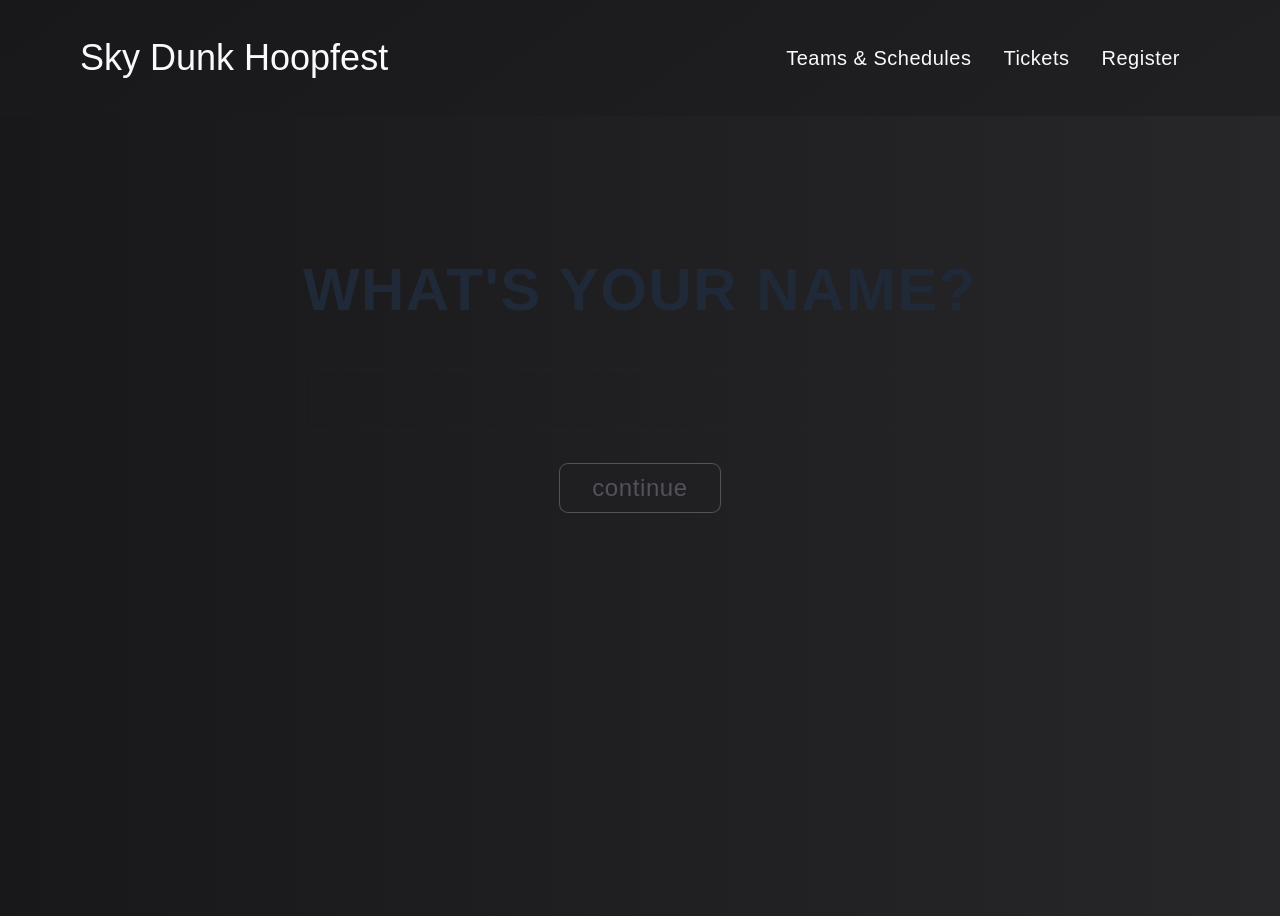
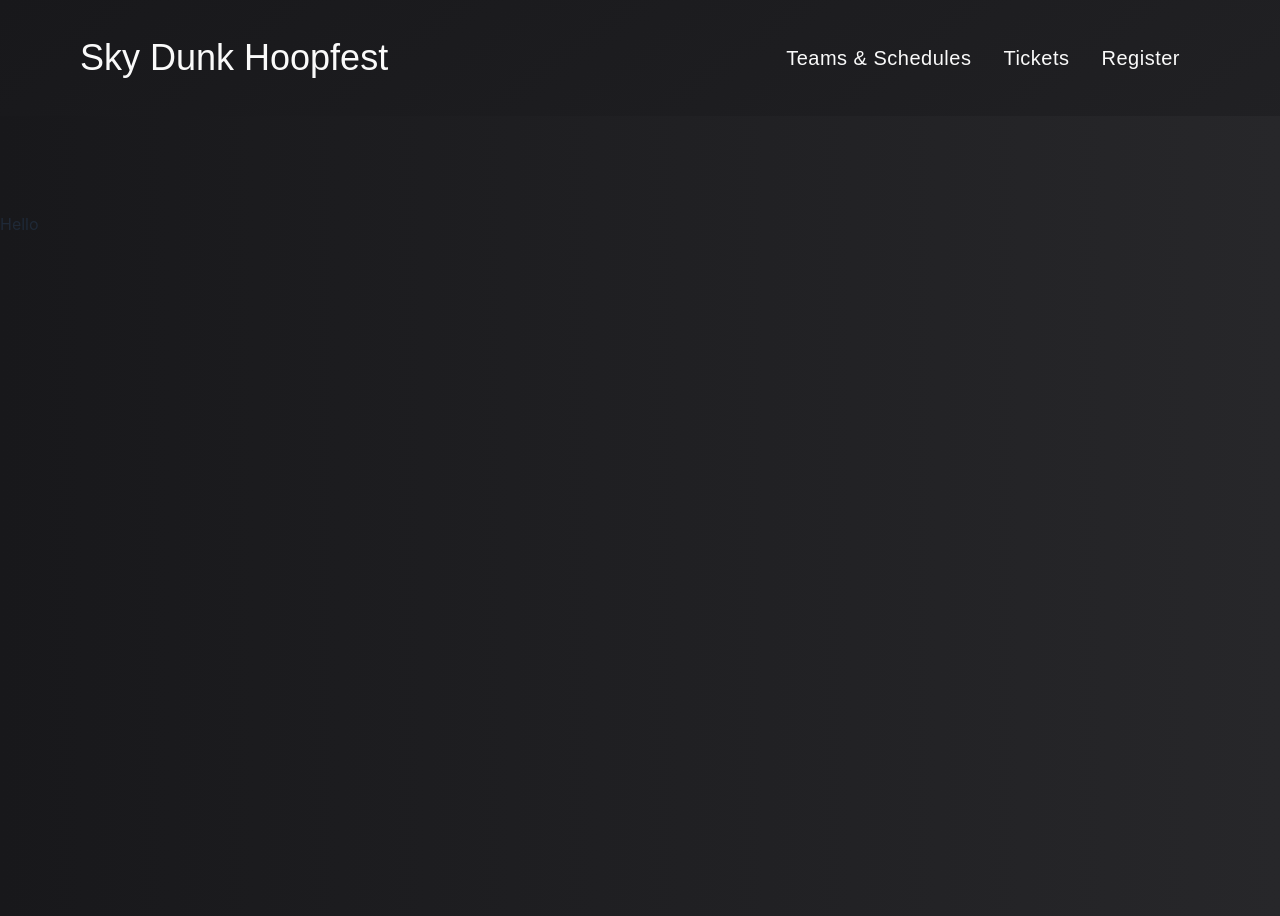
Before and after one commit to dreayoung/sky-dunk-hoopfest, a Next.js app: page /tix in a window 1280 px wide. Built offline with nearby package versions, Linux system fonts and the light colour scheme; no server answers; the database is empty; a web font is replaced by a local one.

Commit message:
try this;

```diff
--- a/lib/mongo/index.js
+++ b/lib/mongo/index.js
@@ -1,17 +1,17 @@
 import { MongoClient, ServerApiVersion } from 'mongodb';
 
 const URI = process.env.MONGODB_URI;
-// const options = {};
-
-if (!URI) throw new Error('Please add your Mongo URI to .env');
-
-let client = new MongoClient(URI, {
+const options = {
   serverApi: {
     version: ServerApiVersion.v1,
     strict: true,
     deprecationErrors: true,
   },
-});
+};
+
+if (!URI) throw new Error('Please add your Mongo URI to .env');
+
+let client = new MongoClient(URI, options);
 
 let clientPromise = client.connect();
 
--- a/pages/tix.js
+++ b/pages/tix.js
@@ -15,15 +15,15 @@ export default function Eventtickets() {
   const [nameAdded, setNameAdded] = useState(false);
   const [error, setError] = useState(false);
 
-  useEffect(() => {
-    // setLoading(true);
-    fetch('/api/tickets')
-      .then((res) => res.json())
-      .then((data) => {
-        setData(data);
-        // setLoading(false);
-      });
-  }, []);
+  // useEffect(() => {
+  //   // setLoading(true);
+  //   fetch('/api/tickets')
+  //     .then((res) => res.json())
+  //     .then((data) => {
+  //       setData(data);
+  //       // setLoading(false);
+  //     });
+  // }, []);
 
   function setName() {
     const enteredName = name.current.value;
@@ -39,7 +39,7 @@ export default function Eventtickets() {
 
   const { user } = useSelector((state) => state.profile);
   const userName = user;
-  console.log(userName)
+  console.log(userName);
 
   return (
     <>
@@ -47,13 +47,14 @@ export default function Eventtickets() {
         {nameAdded ? (
           <Pricing admTix={data} userName={userName} />
         ) : (
-          <TicketPrompt
-            refr={name}
-            setName={setName}
-            setInputName={setInputName}
-            inputName={inputName}
-            error={error}
-          />
+          <div>Hello</div>
+          // <TicketPrompt
+          //   refr={name}
+          //   setName={setName}
+          //   setInputName={setInputName}
+          //   inputName={inputName}
+          //   error={error}
+          // />
         )}
       </main>
     </>
```
